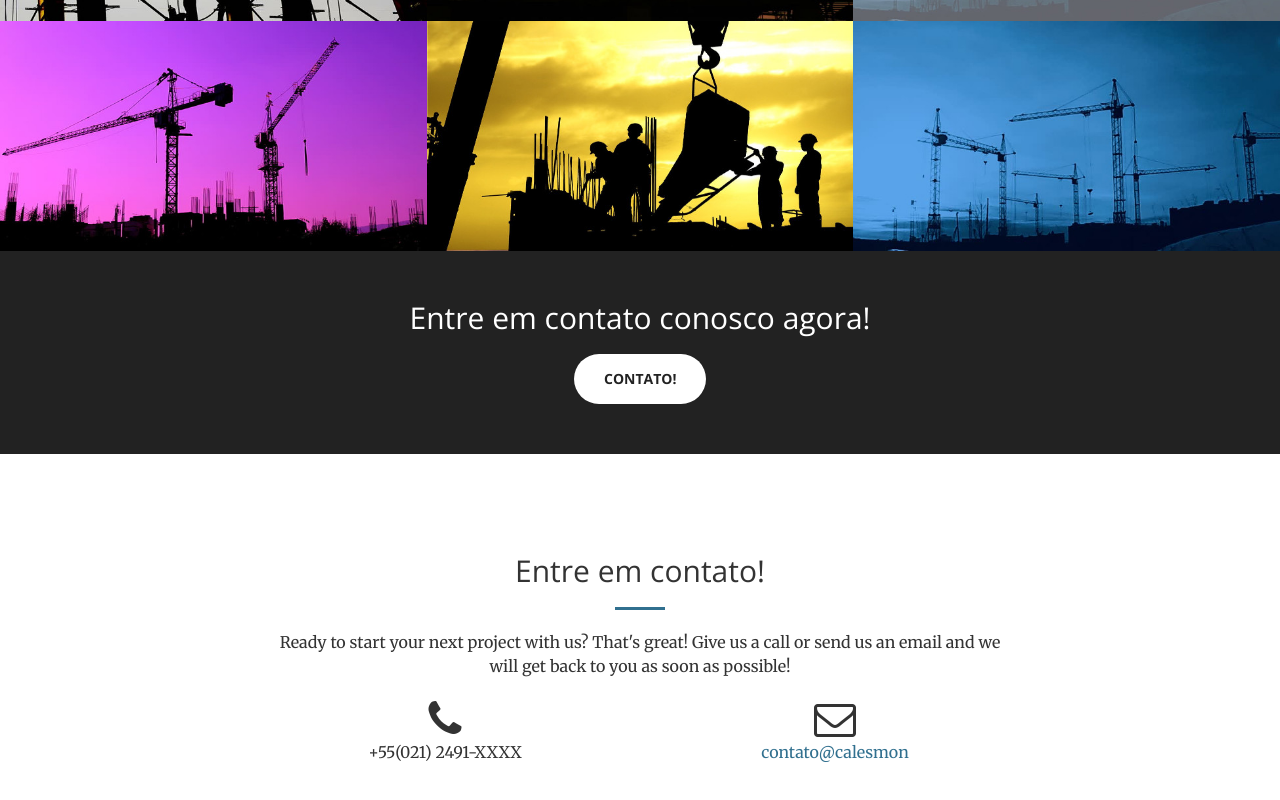
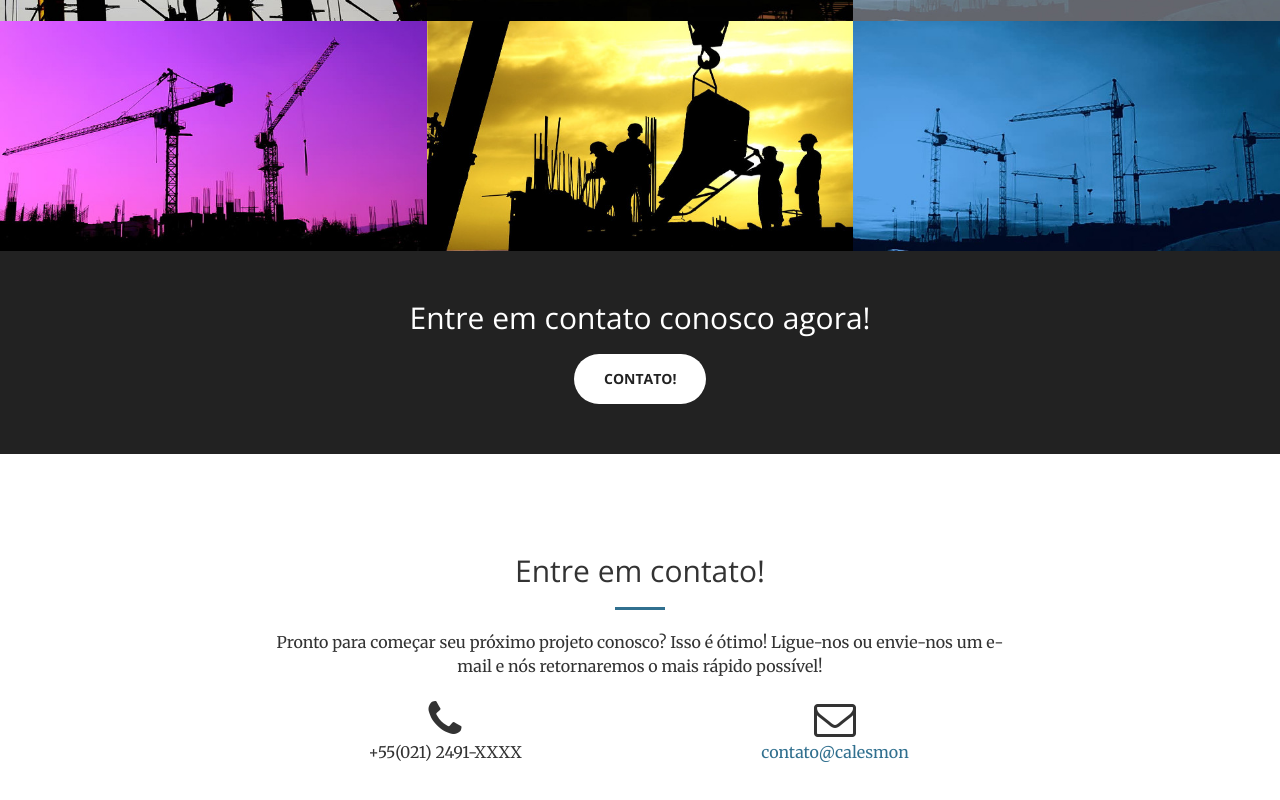
Before and after one commit to rosaCarolsampaio/Calesmon, a website: page index.html in a window 1280 px wide. Shown: the part 1835-2635 px from the top of the page. Drawn offline with nearby package versions, Linux system fonts and the light colour scheme.

Commit message:
ADD dos textos de contato #114

```diff
--- a/index.html
+++ b/index.html
@@ -249,7 +249,7 @@
                 <div class="col-lg-8 col-lg-offset-2 text-center">
                     <h2 class="section-heading">Entre em contato!</h2>
                     <hr class="primary">
-                    <p>Ready to start your next project with us? That's great! Give us a call or send us an email and we will get back to you as soon as possible!</p>
+                    <p>Pronto para começar seu próximo projeto conosco? Isso é ótimo! Ligue-nos ou envie-nos um e-mail e nós retornaremos o mais rápido possível!</p>
                 </div>
                 <div class="col-lg-4 col-lg-offset-2 text-center">
                     <i class="fa fa-phone fa-3x sr-contact"></i>
```
